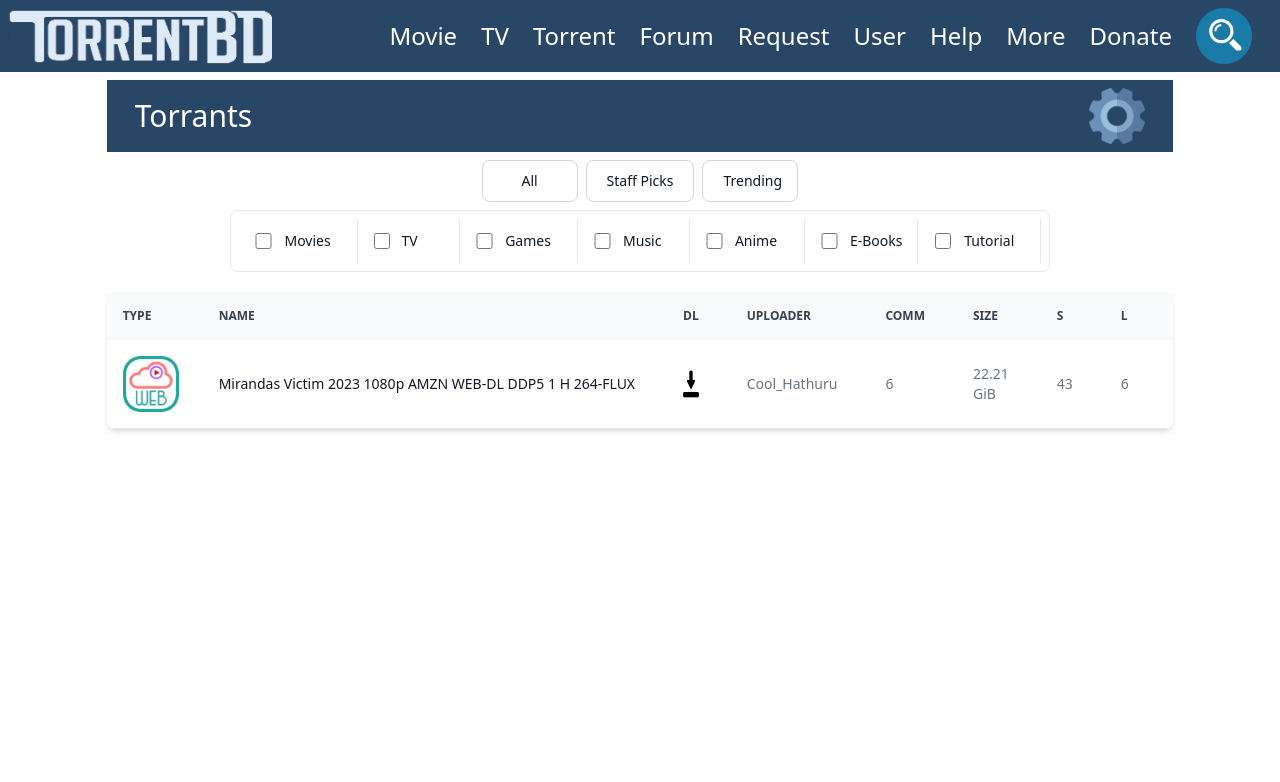
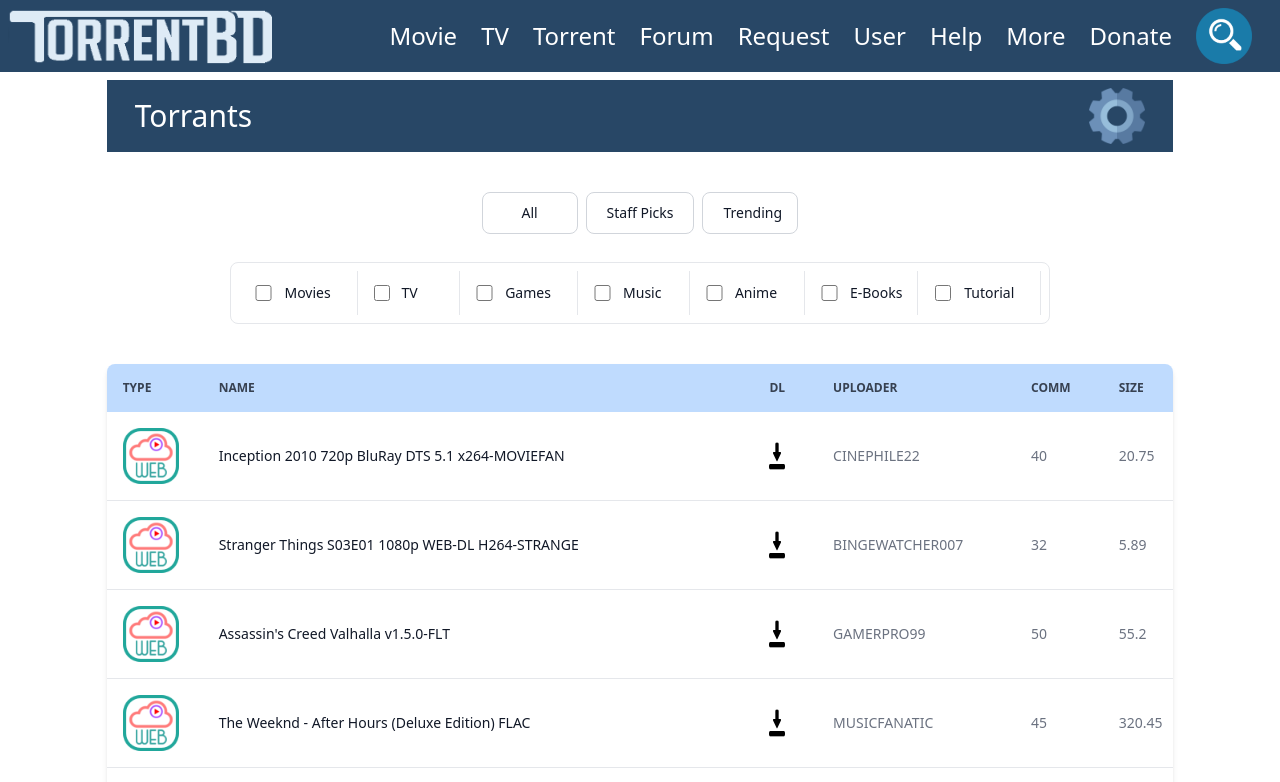
Before and after one commit to oliullah05/Advanced-Filter-Pagination-And-Search-System, a React (Vite) app: page / in a window 1280 px wide. Shown: the top 782 px of the page. Built offline with nearby package versions, Linux system fonts and the light colour scheme.

Commit message:
data load from api

```diff
--- a/src/Components/CategorySection/CategorySection.jsx
+++ b/src/Components/CategorySection/CategorySection.jsx
@@ -3,9 +3,9 @@
 
 const CategorySection = () => {
     return (
-        <div className='flex justify-center flex-col items-center '>
+        <div className='flex justify-center flex-col items-center m-10 '>
 
-            <div>
+            <div className='mb-5'>
             {/* <button type="button" className=" w-24 text-gray-900 bg-white border border-gray-300 focus:outline-none hover:bg-gray-100 focus:ring-4 focus:ring-blue-500 font-medium rounded-s-lg text-sm px-5 py-2.5  mb-2 dark:bg-gray-800 dark:text-white dark:border-gray-600 dark:hover:bg-gray-700 dark:hover:border-gray-600 dark:focus:ring-gray-700">Trending</button> */}
 
             <button type="button" className=" me-2 w-24 text-gray-900 bg-white border border-gray-300 focus:outline-none hover:bg-gray-100 focus:ring-2 focus:ring-blue-300 font-medium rounded-lg text-sm px-5 py-2.5  mb-2 dark:bg-gray-800 dark:text-white dark:border-gray-600 dark:hover:bg-gray-700 dark:hover:border-gray-600 dark:focus:ring-gray-700">All</button>
--- a/src/Components/Navbar/Navbar.jsx
+++ b/src/Components/Navbar/Navbar.jsx
@@ -5,7 +5,7 @@
 
 const Navbar = () => {
     return (
-        <nav className='flex justify-between items-center bg-[#284766] p-2 '>
+        <nav className='flex justify-between items-center bg-[#284766] p-2'>
             <img  className=' h-[55px]' src={torrant} alt="" />
             <div className="flex gap-6 ms-5 text-2xl text-white me-5 justify-center items-center">
                 <a href="">Movie</a>
--- /dev/null
+++ b/src/Components/TorrantData/TorrentDatahead.jsx
@@ -0,0 +1,43 @@
+import React from 'react';
+
+const TorrentDatahead = () => {
+    return (
+        <div>
+             <thead className="text-xs text-gray-700 uppercase bg-blue-200 dark:bg-gray-700 dark:text-gray-400">
+            <tr>
+                <th scope="col" className="p-4">
+                    <div className="flex items-center w-14">
+                        type
+                    </div>
+                </th>
+                <th scope="col" className="px-6 py-3">
+                Name
+                </th>
+                <th scope="col" className="px-6 py-3">
+                  DL
+                </th>
+                <th scope="col" className="px-6 py-3">
+                    Uploader
+                </th>
+                <th scope="col" className="px-6 py-3">
+                    comm
+                </th>
+                <th scope="col" className="px-6 py-3">
+                    size
+                </th>
+                <th scope="col" className="px-6 py-3">
+                    s
+                </th>
+                <th scope="col" className="px-6 py-3">
+                    l
+                </th>
+                <th scope="col" className="px-6 py-3">
+                    c
+                </th>
+            </tr>
+        </thead>
+        </div>
+    );
+};
+
+export default TorrentDatahead;
--- a/src/Components/TorrantData/TorrentMoviesData.jsx
+++ b/src/Components/TorrantData/TorrentMoviesData.jsx
@@ -0,0 +1,47 @@
+import React from 'react';
+import movies from './../../assets/all-icon/movies.png';
+import download from './../../assets/all-icon/download.png'
+
+const TorrentMoviesData = (props) => {
+    const {name, uploader, size, comm,leeching,seeding,type , downComplete}= props.data
+    console.log(props.data)
+    return (
+
+
+            <tr className="bg-white border-b dark:bg-gray-800 dark:border-gray-700 hover:bg-gray-50 dark:hover:bg-gray-600">
+                <td className="w-4 p-4">
+                    <div className="flex items-center">
+                       <img className='h-14 w-14' src= {movies}></img>
+                    </div>
+                </td>
+                <th scope="row" className="px-6 py-4 font-medium text-gray-900 whitespace-nowrap dark:text-white">
+                {name}
+                </th>
+                <td className="px-6 py-4">
+                   <img className='h-8 w-8' src={download}></img>
+                </td>
+                <td className="px-6 py-4">
+                {uploader}
+                </td>
+                <td className="px-6 py-4">
+                    {downComplete}
+                </td>
+                <td className="px-6 py-4">
+                {size}
+                </td>
+                <td className="px-6 py-4">
+                {seeding}
+                </td>
+                <td className="px-6 py-4">
+                {leeching}
+                </td>
+                <td className="px-6 py-4">
+                {comm}
+                </td>
+            </tr>
+
+
+    );
+};
+
+export default TorrentMoviesData;
--- a/src/Components/TorrentContainerTable/TorrentContainerTable.jsx
+++ b/src/Components/TorrentContainerTable/TorrentContainerTable.jsx
@@ -1,15 +1,26 @@
-import React from 'react';
+import React, { useEffect, useState } from 'react';
 import movies from './../../assets/all-icon/movies.png';
 import download from './../../assets/all-icon/download.png'
+import TorrentMoviesData from '../TorrantData/TorrentMoviesData';
+import TorrentDatahead from '../TorrantData/TorrentDatahead';
 
 const TorrentContainerTable = () => {
+
+        const [datas, setDatas]= useState([])
+        useEffect(()=>{
+            fetch('../../../public/moviesData.json')
+             .then(res=> res.json())
+             .then(data=> setDatas(data))
+        },[])
+
+
     return (
         <div className=' w-10/12 mx-auto my-5'>
 
 
 <div className="relative overflow-x-auto shadow-md sm:rounded-lg">
     <table className="w-full text-sm text-left rtl:text-right text-gray-500 dark:text-gray-400">
-        <thead className="text-xs text-gray-700 uppercase bg-gray-50 dark:bg-gray-700 dark:text-gray-400">
+        <thead className="text-xs text-gray-700 uppercase bg-blue-200 dark:bg-gray-700 dark:text-gray-400">
             <tr>
                 <th scope="col" className="p-4">
                     <div className="flex items-center w-14">
@@ -42,7 +53,11 @@
                 </th>
             </tr>
         </thead>
+
+
          <tbody>
+        {/* {
+                datas.map(data=>
                     <tr className="bg-white border-b dark:bg-gray-800 dark:border-gray-700 hover:bg-gray-50 dark:hover:bg-gray-600">
                         <td className="w-4 p-4">
                             <div className="flex items-center">
@@ -73,7 +88,20 @@
                         <td className="px-6 py-4">
                         156
                         </td>
-            </tr>
+                    </tr>)
+        } */}
+        {
+                datas.map(data=> <TorrentMoviesData data={data} key={data.id}></TorrentMoviesData>)
+        }
+
+
+
+
+
+
+
+
+
 
         </tbody>
     </table>
```
Lines whose indentation alone changed are shown as unchanged.
